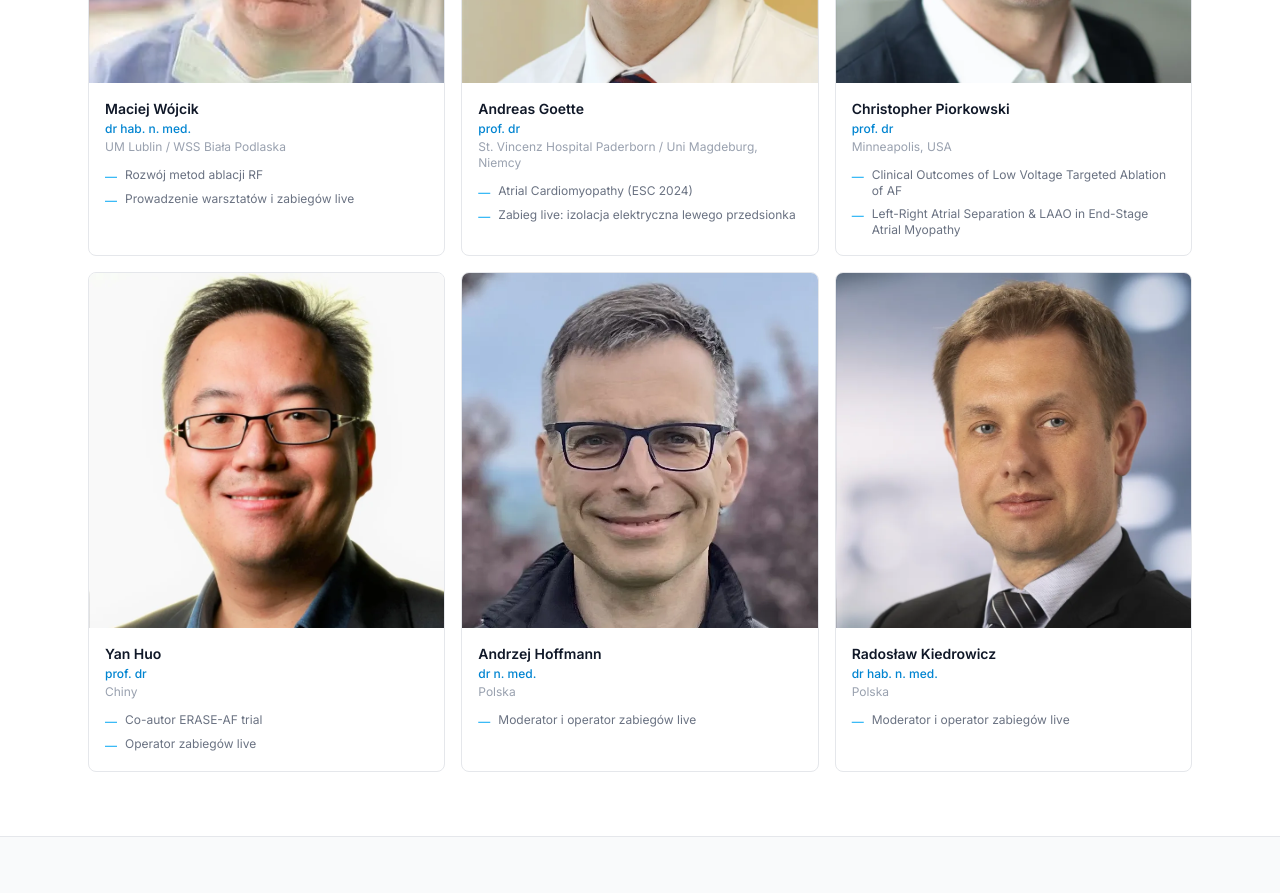
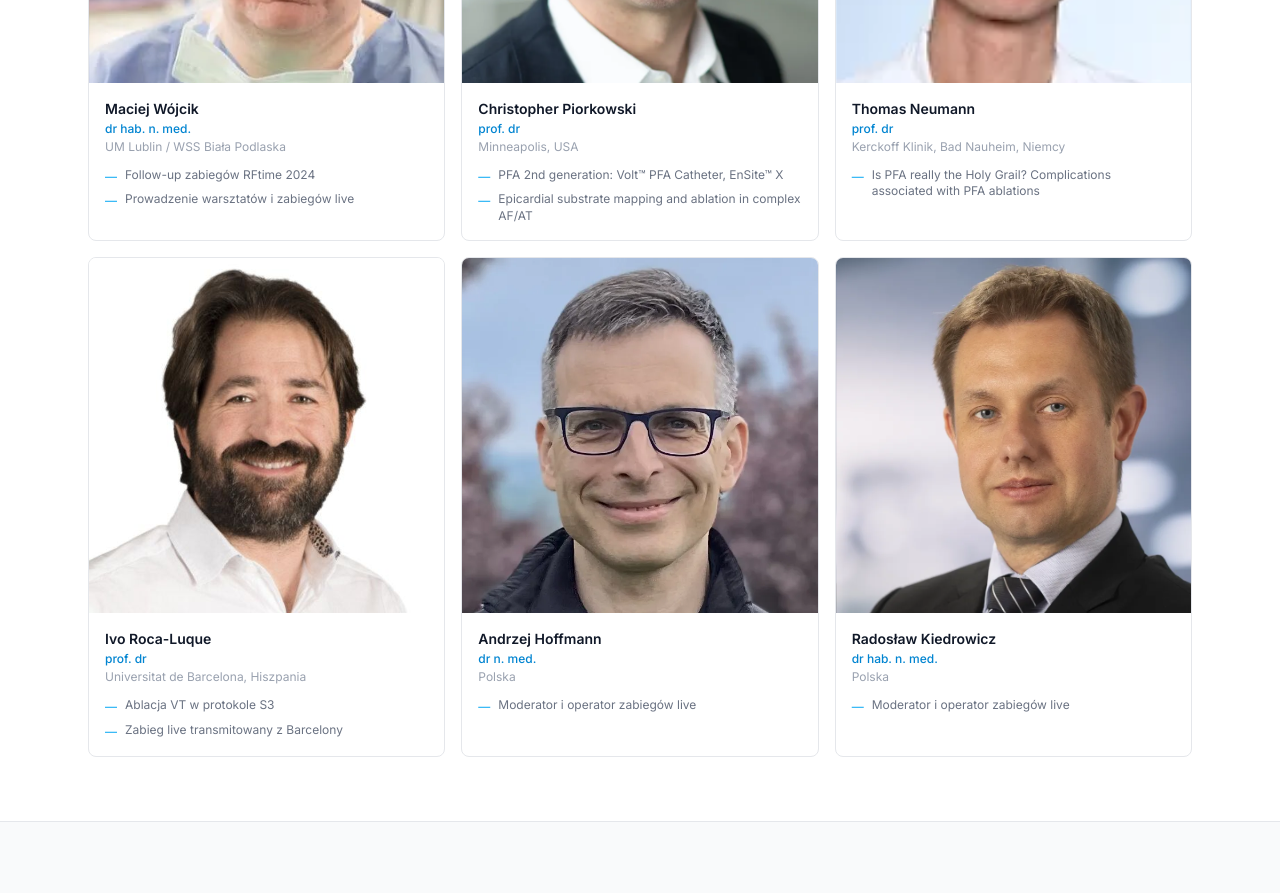
Before and after one commit to Merlieee/rftime, a React (Vite) app: page / in a window 1280 px wide. Shown: the part 2300-3193 px from the top of the page. Built offline with nearby package versions, Linux system fonts and the light colour scheme.

Commit message:
Swap 2024/2025 edition order; rename patron section label
Co-Authored-By: Claude Sonnet 4.6 <noreply@anthropic.com>

```diff
--- a/package.json
+++ b/package.json
@@ -27,6 +27,7 @@
     "eslint-plugin-react-hooks": "^7.1.1",
     "eslint-plugin-react-refresh": "^0.5.2",
     "globals": "^17.6.0",
+    "sharp": "^0.34.5",
     "tailwindcss": "^4.3.0",
     "vite": "^8.0.12"
   }
--- a/src/App.jsx
+++ b/src/App.jsx
@@ -22,8 +22,19 @@ function Home() {
       <About />
       <div id="edycje">
         <EditionSection
+          edition="2025"
+          index={0}
+          date="23–24 października 2025"
+          location="WSS Biała Podlaska"
+          theme="PFA II gen., ablacja VT, mapowanie epikardialne"
+          speakers={speakers2025}
+          highlights={highlights2025}
+          program={program2025}
+          accent="pink"
+        />
+        <EditionSection
           edition="2024"
-          index={0}
+          index={1}
           date="3–4 października 2024"
           location="WSS Biała Podlaska"
           theme="Mapowanie 3D i złożone ablacje RF"
@@ -31,17 +42,6 @@ function Home() {
           highlights={highlights2024}
           program={program2024}
           accent="blue"
-        />
-        <EditionSection
-          edition="2025"
-          index={1}
-          date="23–24 października 2025"
-          location="WSS Biała Podlaska"
-          theme="PFA II gen., ablacja VT, mapowanie epikardialne"
-          speakers={speakers2025}
-          highlights={highlights2025}
-          program={program2025}
-          accent="pink"
         />
       </div>
       <OrganizerSection />
--- a/src/components/OrganizerSection.jsx
+++ b/src/components/OrganizerSection.jsx
@@ -99,10 +99,10 @@ export default function OrganizerSection() {
         </div>
       </section>
 
-      {/* Patronaty i Punkty Edukacyjne */}
+      {/* Poprzedni patroni i punkty edukacyjne */}
       <section className="border-t border-gray-200 py-16 bg-gray-50">
         <div className="max-w-6xl mx-auto px-6 mb-8">
-          <p className="text-xs font-semibold text-sky-600 uppercase tracking-widest">Patronaty i Punkty Edukacyjne</p>
+          <p className="text-xs font-semibold text-sky-600 uppercase tracking-widest">Poprzedni patroni i punkty edukacyjne</p>
         </div>
 
         <div className="relative">
```
Also changed, not shown: 1 other file (tests, documents, lock files or other folders).
